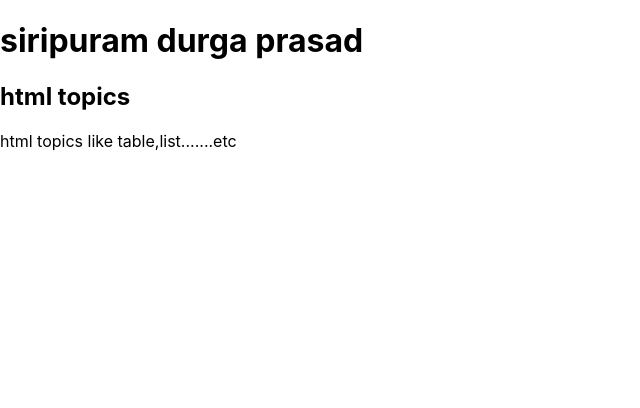
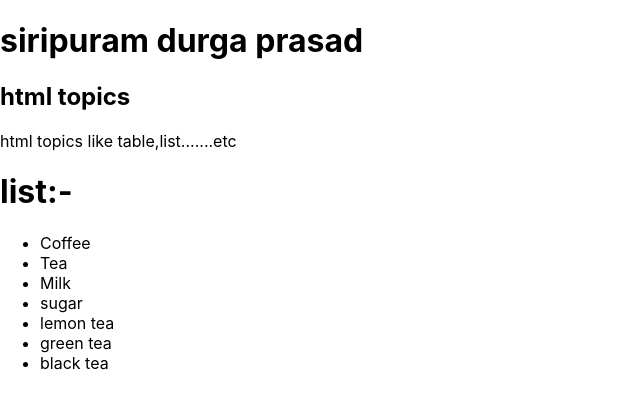
Before and after one commit to durga-prasad-007/reacttask02-07-2024, a React (Create React App) app: page / in a window 1280 px wide. Shown: the top 408 px of the page, without its empty margins (0-640 px from the left). Built offline with nearby package versions, Linux system fonts and the light colour scheme.

Commit message:
list added

```diff
--- a/src/App.js
+++ b/src/App.js
@@ -1,12 +1,13 @@
 // import logo from './logo.svg';
 import './App.css';
-
+import List from './list';
 function App() {
   return (
     <>
     <h1>siripuram durga prasad</h1>
     <h2>html topics</h2>
     <p>html topics like table,list.......etc</p>
+    <List/>
     </>
   );
 }
--- /dev/null
+++ b/src/list.js
@@ -0,0 +1,21 @@
+import { Component } from "react";
+
+class List extends Component{
+    render(){
+        return(
+            <>
+            <h1>list:-</h1>
+            <ul>
+               <li>Coffee</li>
+               <li>Tea</li>
+               <li>Milk</li>
+               <li>sugar</li>
+               <li>lemon tea</li>
+               <li>green tea</li>
+               <li>black tea</li>
+            </ul>
+            </>
+        )
+    }
+}
+export default List
```
